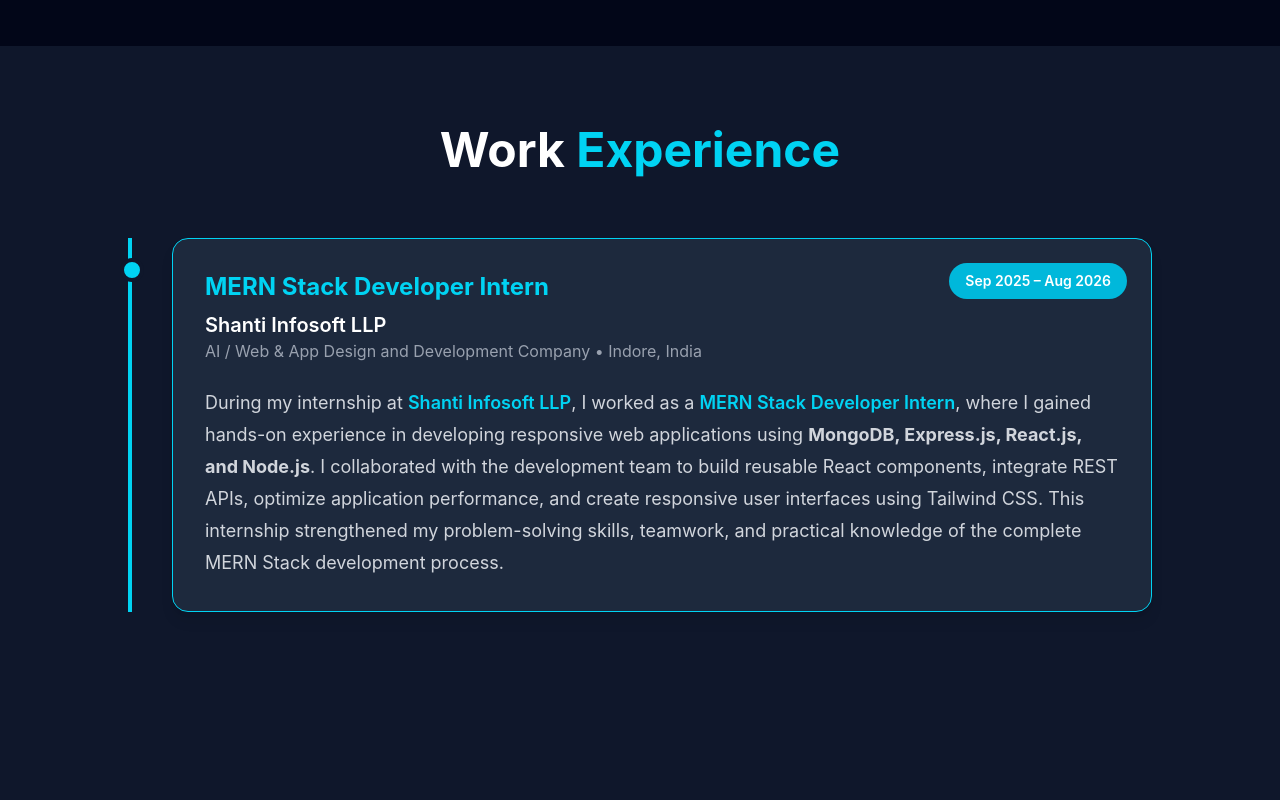
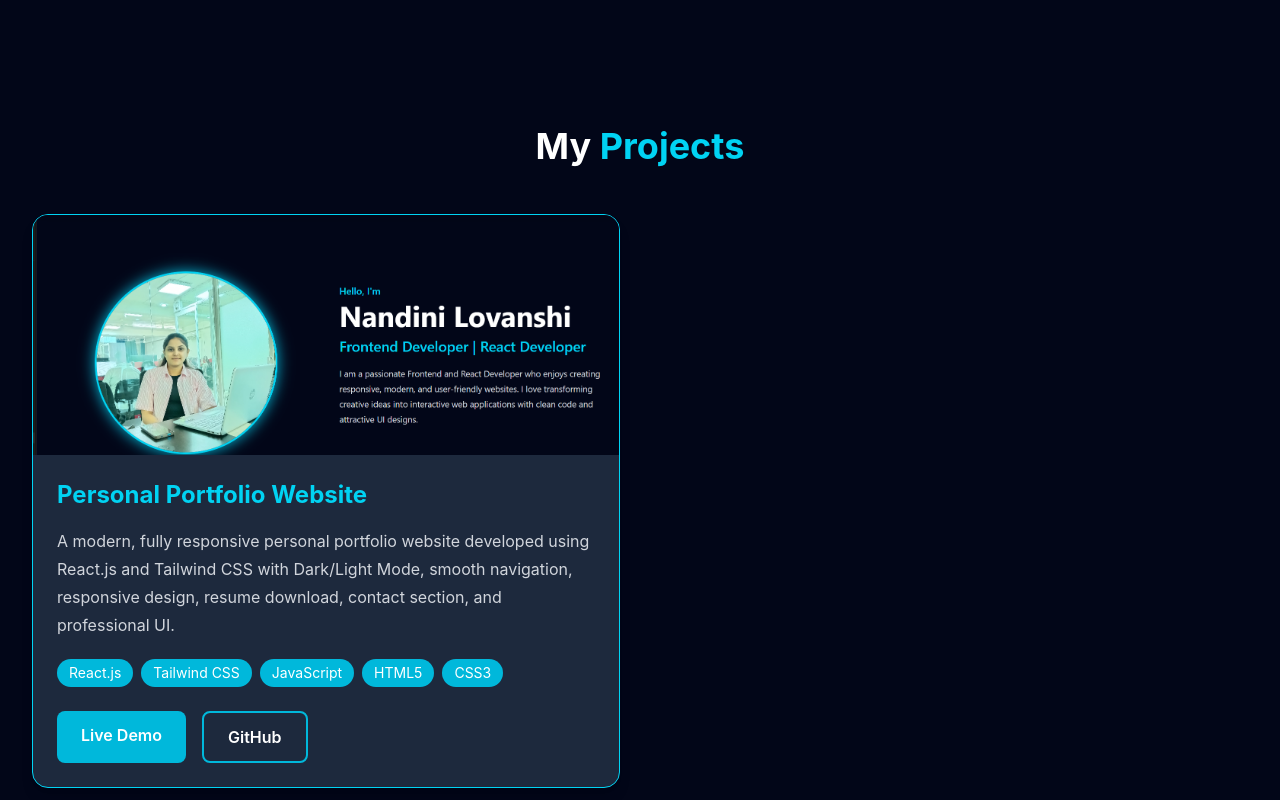
Before and after one commit to NandiniLovanshi/Nandini-Portfolio, a React (Vite) app in the folder my-portfolio/: page / in a window 1280 px wide. Shown: the part 2360-3160 px from the top of the page. Built offline with nearby package versions, Linux system fonts and the light colour scheme.

Commit message:
projectpage

```diff
--- a/my-portfolio/src/App.jsx
+++ b/my-portfolio/src/App.jsx
@@ -3,12 +3,14 @@
 import Home from './components/Home'
 import About from './components/About'
 import Skills from './components/Skills'
+import Projects from './components/Projects'
 import Experience from './components/Experience'
 import Education from './components/Education'
 import Certification from './components/Certification'
 import Resume from './components/Resume'
 import Contact from './components/Contact'
 import Footer from './components/Footer'
+
 
 function App() {
   return (
@@ -17,6 +19,7 @@
       <Home />
       <About />
       <Skills />
+      <Projects />
       <Experience />
       <Education />
       <Certification />
--- /dev/null
+++ b/my-portfolio/src/components/Projects.jsx
@@ -0,0 +1,104 @@
+function Projects() {
+  const projects = [
+    {
+      title: "Personal Portfolio Website",
+      image: "/portfolio.png", // public folder me image rakho
+      description:
+        "A modern, fully responsive personal portfolio website developed using React.js and Tailwind CSS with Dark/Light Mode, smooth navigation, responsive design, resume download, contact section, and professional UI.",
+      technologies: [
+        "React.js",
+        "Tailwind CSS",
+        "JavaScript",
+        "HTML5",
+        "CSS3",
+      ],
+      github: "https://github.com/NandiniLovanshi/Nandini-Portfolio",
+      live: "https://your-vercel-link.vercel.app",
+    },
+  ];
+
+  return (
+    <section
+      id="projects"
+      className="min-h-screen bg-white dark:bg-slate-950 text-slate-900 dark:text-white py-16 md:py-20 px-4 sm:px-6 lg:px-8 transition-all duration-500"
+    >
+      <div className="max-w-7xl mx-auto">
+
+        {/* Heading */}
+        <h2 className="text-3xl sm:text-4xl font-bold text-center mb-12">
+          My <span className="text-cyan-500 dark:text-cyan-400">Projects</span>
+        </h2>
+
+        <div className="grid grid-cols-1 lg:grid-cols-2 gap-10">
+
+          {projects.map((project, index) => (
+            <div
+              key={index}
+              className="bg-gray-100 dark:bg-slate-800 rounded-2xl overflow-hidden border border-cyan-400 shadow-lg hover:shadow-cyan-500/40 hover:-translate-y-2 transition-all duration-300"
+            >
+              {/* Project Image */}
+              <img
+                src={project.image}
+                alt={project.title}
+                className="w-full h-60 object-cover"
+              />
+
+              {/* Content */}
+              <div className="p-6">
+
+                <h3 className="text-2xl font-bold text-cyan-500 dark:text-cyan-400 mb-4">
+                  {project.title}
+                </h3>
+
+                <p className="text-gray-700 dark:text-gray-300 leading-7 mb-5">
+                  {project.description}
+                </p>
+
+                {/* Technologies */}
+                <div className="flex flex-wrap gap-2 mb-6">
+                  {project.technologies.map((tech, i) => (
+                    <span
+                      key={i}
+                      className="bg-cyan-500 text-white px-3 py-1 rounded-full text-sm"
+                    >
+                      {tech}
+                    </span>
+                  ))}
+                </div>
+
+                {/* Buttons */}
+                <div className="flex gap-4 flex-wrap">
+
+                  <a
+                    href={project.live}
+                    target="_blank"
+                    rel="noopener noreferrer"
+                    className="bg-cyan-500 hover:bg-cyan-600 text-white px-6 py-3 rounded-lg font-semibold transition"
+                  >
+                    Live Demo
+                  </a>
+
+                  <a
+                    href={project.github}
+                    target="_blank"
+                    rel="noopener noreferrer"
+                    className="border-2 border-cyan-500 hover:bg-cyan-500 hover:text-white px-6 py-3 rounded-lg font-semibold transition"
+                  >
+                    GitHub
+                  </a>
+
+                </div>
+
+              </div>
+
+            </div>
+          ))}
+
+        </div>
+
+      </div>
+    </section>
+  );
+}
+
+export default Projects;
```
Also changed, not shown: my-portfolio/public/portfolio.png (added).
